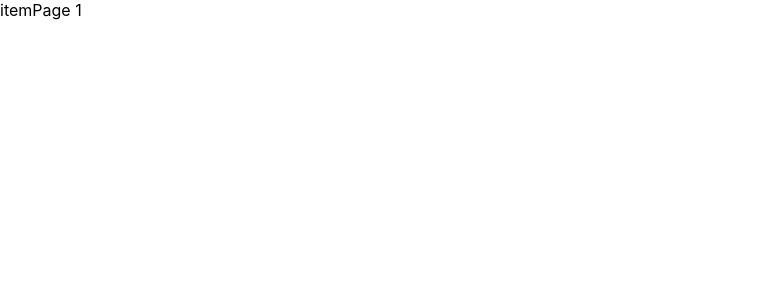
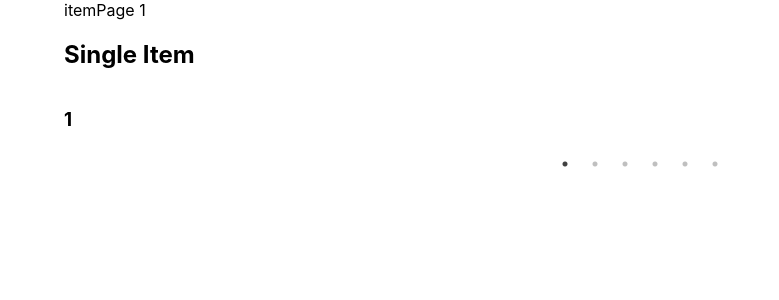
Before and after one commit to boro-mta/boro-fe, a React (Create React App) app: page /item/1 in a window 1280 px wide. Shown: the top 300 px of the page, without its empty margins (0-779 px from the left). Built offline with nearby package versions, Linux system fonts and the light colour scheme.

Commit message:
Found correct package for react images carousel

```diff
--- a/package.json
+++ b/package.json
@@ -18,13 +18,15 @@
     "@types/react": "^18.0.28",
     "@types/react-dom": "^18.0.11",
     "@types/react-router": "^5.1.20",
+    "@types/react-slick": "^0.23.10",
     "graphql": "^16.6.0",
     "react": "^18.2.0",
     "react-dom": "^18.2.0",
     "react-redux": "^8.0.5",
-    "react-responsive-carousel": "^3.2.23",
     "react-router-dom": "^6.8.1",
     "react-scripts": "^2.1.3",
+    "react-slick": "^0.29.0",
+    "slick-carousel": "^1.8.1",
     "typescript": "^4.9.5",
     "web-vitals": "^2.1.4"
   },
--- /dev/null
+++ b/src/components/ImagesCarousel/ImagesCarousel.tsx
@@ -0,0 +1,42 @@
+import React from "react";
+import Slider from "react-slick";
+
+type Props = {};
+
+const settings = {
+  dots: true,
+  infinite: true,
+  speed: 500,
+  slidesToShow: 1,
+  slidesToScroll: 1,
+};
+
+const ImagesCarousel = (props: Props) => {
+  return (
+    <div>
+      <h2> Single Item</h2>
+      <Slider {...settings}>
+        <div>
+          <h3>1</h3>
+        </div>
+        <div>
+          <h3>2</h3>
+        </div>
+        <div>
+          <h3>3</h3>
+        </div>
+        <div>
+          <h3>4</h3>
+        </div>
+        <div>
+          <h3>5</h3>
+        </div>
+        <div>
+          <h3>6</h3>
+        </div>
+      </Slider>
+    </div>
+  );
+};
+
+export default ImagesCarousel;
--- a/src/index.tsx
+++ b/src/index.tsx
@@ -12,6 +12,8 @@
 import "@fontsource/roboto/400.css";
 import "@fontsource/roboto/500.css";
 import "@fontsource/roboto/700.css";
+import "slick-carousel/slick/slick.css";
+import "slick-carousel/slick/slick-theme.css";
 
 const container = document.getElementById("root")!;
 const root = createRoot(container);
--- a/src/routes/itemPage.tsx
+++ b/src/routes/itemPage.tsx
@@ -1,5 +1,7 @@
+import { Container } from "@mui/material";
 import React, { useEffect, useState } from "react";
 import { useParams } from "react-router-dom";
+import ImagesCarousel from "../components/ImagesCarousel/ImagesCarousel";
 import { allItemsDetails } from "../mocks/fullItemsDetails";
 import { IFullItemDetails } from "../types";
 
@@ -21,10 +23,11 @@
   }, []);
 
   return (
-    <>
+    <Container>
       <div>itemPage {itemId}</div>
       {itemDetails && <div>{itemDetails.title}</div>}
-    </>
+      <ImagesCarousel />
+    </Container>
   );
 };
 
```
Also changed, not shown: 1 other file (tests, documents, lock files or other folders).
